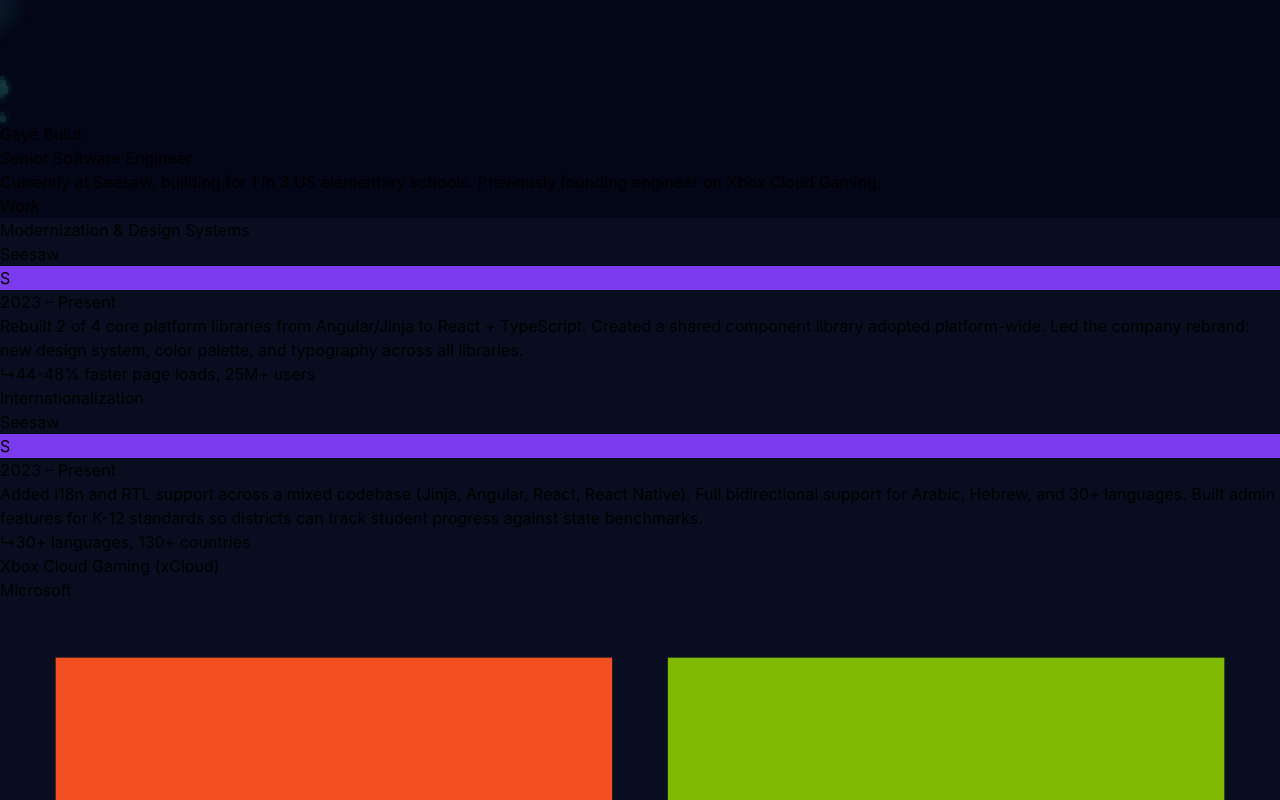
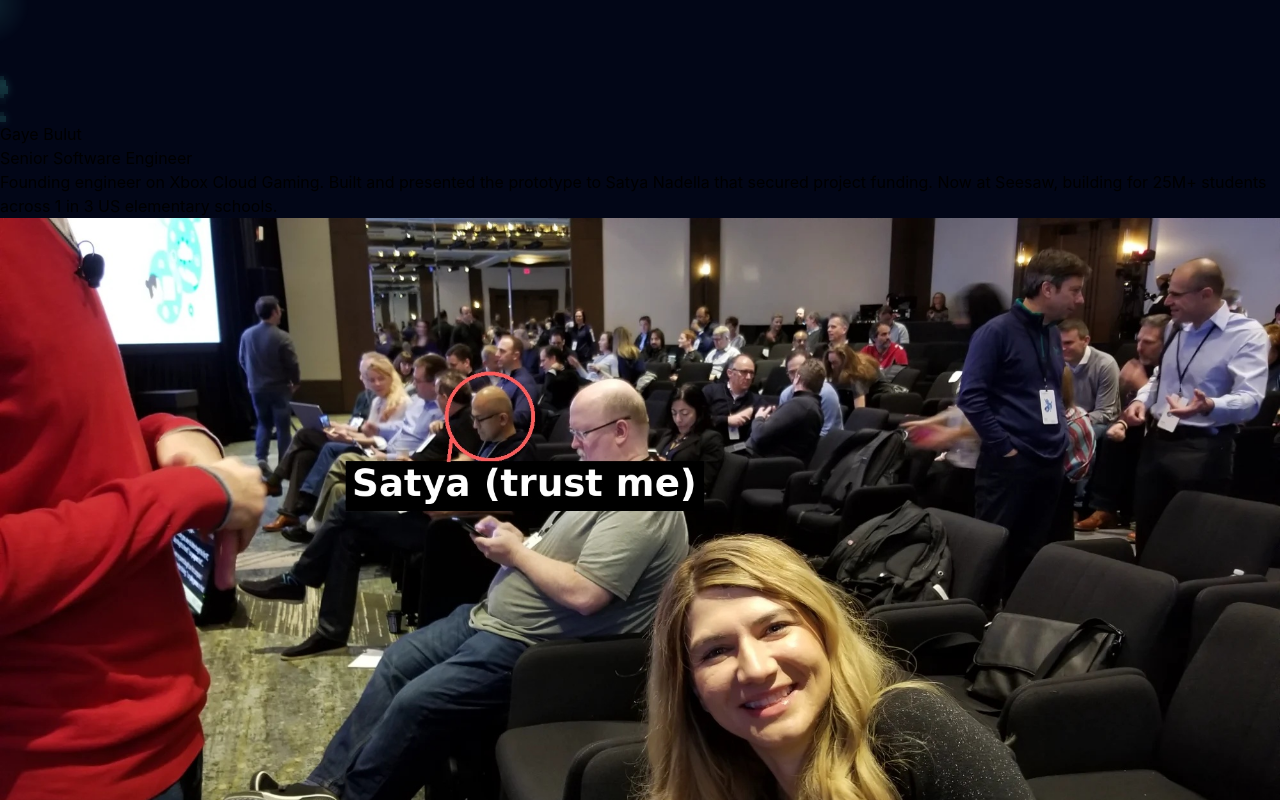
Before and after one commit to gayegul/portfolio, a React (Vite) app: page / in a window 1280 px wide. Shown: the part 780-1580 px from the top of the page. Built offline with nearby package versions, Linux system fonts and the light colour scheme.

Commit message:
Add hero photo and update branding
- Add xCloud demo day photo to hero section
- Replace Seesaw logo placeholder
- Organize assets into folders

```diff
--- a/src/App.jsx
+++ b/src/App.jsx
@@ -1,5 +1,7 @@
 import React, { useState, useEffect, useRef, useCallback } from 'react';
 import { Github, Linkedin, ExternalLink, Mail } from 'lucide-react';
+import seesawLogo from './assets/images/logos/seesawlogo.png';
+import xcloudDemoDay from './assets/images/photos/xcloud_demo_day.jpg';
 
 // Constants
 const ANIMATION = {
@@ -343,9 +345,7 @@
   }
 
   return (
-    <div className="w-6 h-6 rounded flex items-center justify-center" style={{ backgroundColor: '#7c3aed' }}>
-      <span className="text-white text-xs font-bold">S</span>
-    </div>
+    <img src={seesawLogo} alt="Seesaw" className="w-6 h-6 object-contain" />
   );
 }
 
@@ -629,30 +629,34 @@
 // Layout Option A: Hero with side photo
 function HeroSectionWithPhoto() {
   return (
-    <header className="min-h-[60vh] flex items-center pt-20 px-6">
+    <header className="min-h-[30vh] lg:min-h-[60vh] flex items-center pt-16 sm:pt-20 px-4 sm:px-6 pb-4 lg:pb-0">
       <div className="max-w-5xl mx-auto w-full">
-        <div className="flex items-center gap-12">
-          <div className="flex-1">
-            <h1 className="text-6xl md:text-8xl font-bold tracking-tight text-slate-100 mb-4">
+        <div className="flex flex-col lg:flex-row items-start lg:items-center gap-8 lg:gap-12">
+          <div className="flex-1 w-full">
+            <h1 className="text-4xl sm:text-6xl md:text-8xl font-bold tracking-tight text-slate-100 mb-3 sm:mb-4">
               {personalInfo.name}
             </h1>
 
             <FadeIn delay={ANIMATION.HERO_SUBTITLE_DELAY}>
-              <p className="text-2xl md:text-3xl text-slate-400 max-w-2xl leading-relaxed mb-6">
+              <p className="text-xl sm:text-2xl md:text-3xl text-slate-400 max-w-2xl leading-relaxed mb-4 sm:mb-6">
                 {personalInfo.title}
               </p>
             </FadeIn>
 
             <FadeIn delay={ANIMATION.HERO_DESCRIPTION_DELAY}>
-              <p className="text-lg text-slate-500 max-w-xl leading-relaxed">
-                Currently at Seesaw, building for 1 in 3 US elementary schools. Previously founding engineer on Xbox Cloud Gaming.
+              <p className="text-base sm:text-lg text-slate-500 max-w-xl leading-relaxed">
+                Founding engineer on Xbox Cloud Gaming. Built and presented the prototype to Satya Nadella that secured project funding. Now at Seesaw, building for 25M+ students across 1 in 3 US elementary schools.
               </p>
             </FadeIn>
           </div>
 
-          <FadeIn delay={ANIMATION.HERO_DESCRIPTION_DELAY} direction="left" className="hidden lg:block">
-            <div className="w-64 h-64 rounded-2xl overflow-hidden border-2 border-slate-800">
-              <PhotoPlaceholder photo={photos.e3Award} showCaption={false} aspectRatio="aspect-square" />
+          <FadeIn delay={ANIMATION.HERO_DESCRIPTION_DELAY} direction="left" className="w-full lg:w-auto lg:flex-shrink-0">
+            <div className="w-full lg:w-80 aspect-[4/3] rounded-2xl overflow-hidden border-2 border-slate-800">
+              <img
+                src={xcloudDemoDay}
+                alt="xCloud demo day with Satya Nadella"
+                className="w-full h-full object-cover"
+              />
             </div>
           </FadeIn>
         </div>
@@ -678,7 +682,7 @@
 
         <FadeIn delay={ANIMATION.HERO_DESCRIPTION_DELAY}>
           <p className="text-base sm:text-lg text-slate-500 max-w-xl leading-relaxed">
-            Currently at Seesaw, building for 1 in 3 US elementary schools. Previously founding engineer on Xbox Cloud Gaming.
+            Founding engineer on Xbox Cloud Gaming. Built and presented the prototype to Satya Nadella that secured project funding. Now at Seesaw, building for 25M+ students across 1 in 3 US elementary schools.
           </p>
         </FadeIn>
       </div>
@@ -914,7 +918,7 @@
       <MorphingBackground scrollProgress={scrollProgress} />
 
       <main id="main-content" className="relative" style={{ zIndex: 10 }}>
-        <HeroSection />
+        <HeroSectionWithPhoto />
         <ExperienceSection />
         <AboutSection />
         <Footer />
```
Also changed, not shown: src/assets/images/logos/seesawlogo.png (added), src/assets/images/photos/xcloud_demo_day.jpg (added).
